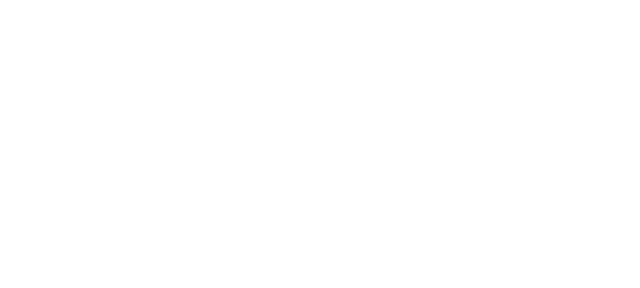
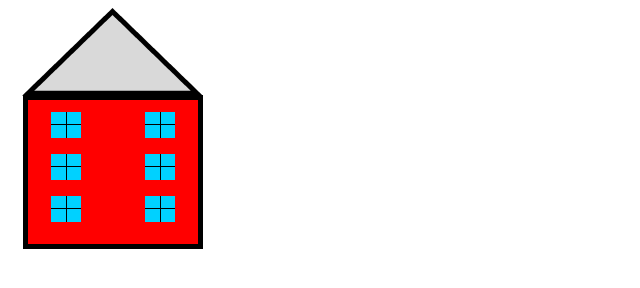
Before and after one commit to illyakushta/icon, a plain HTML site: page index.html in a window 1280 px wide. Shown: the whole page, without its empty margins (0-640 px from the left). Drawn offline with Linux system fonts and the light colour scheme.

Commit message:
Update index.html

```diff
--- a/index.html
+++ b/index.html
@@ -8,7 +8,7 @@
 
     </header>
     <main>
-      <img src="">
+      <img src="./Group 1.png">
     </main>
     <footer>
 
```
